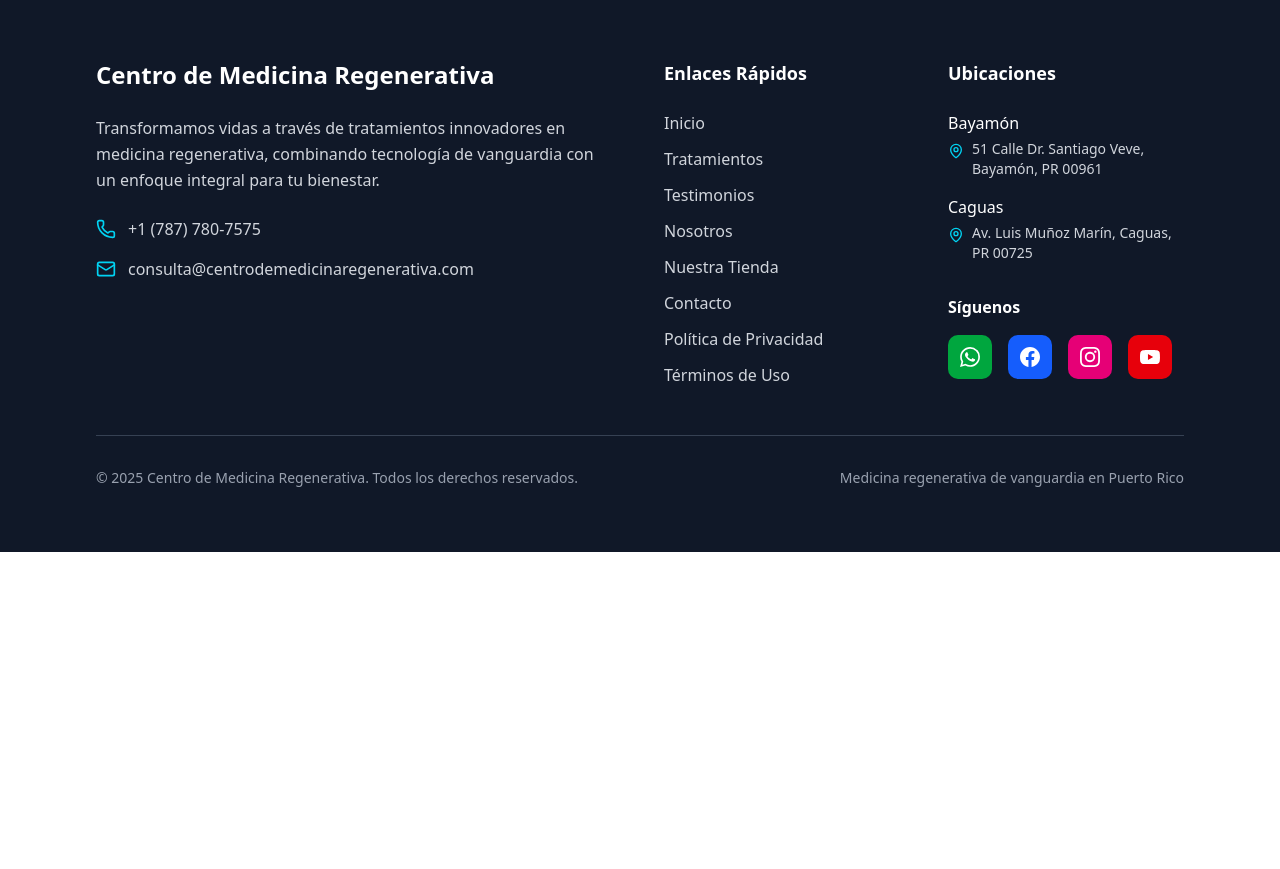
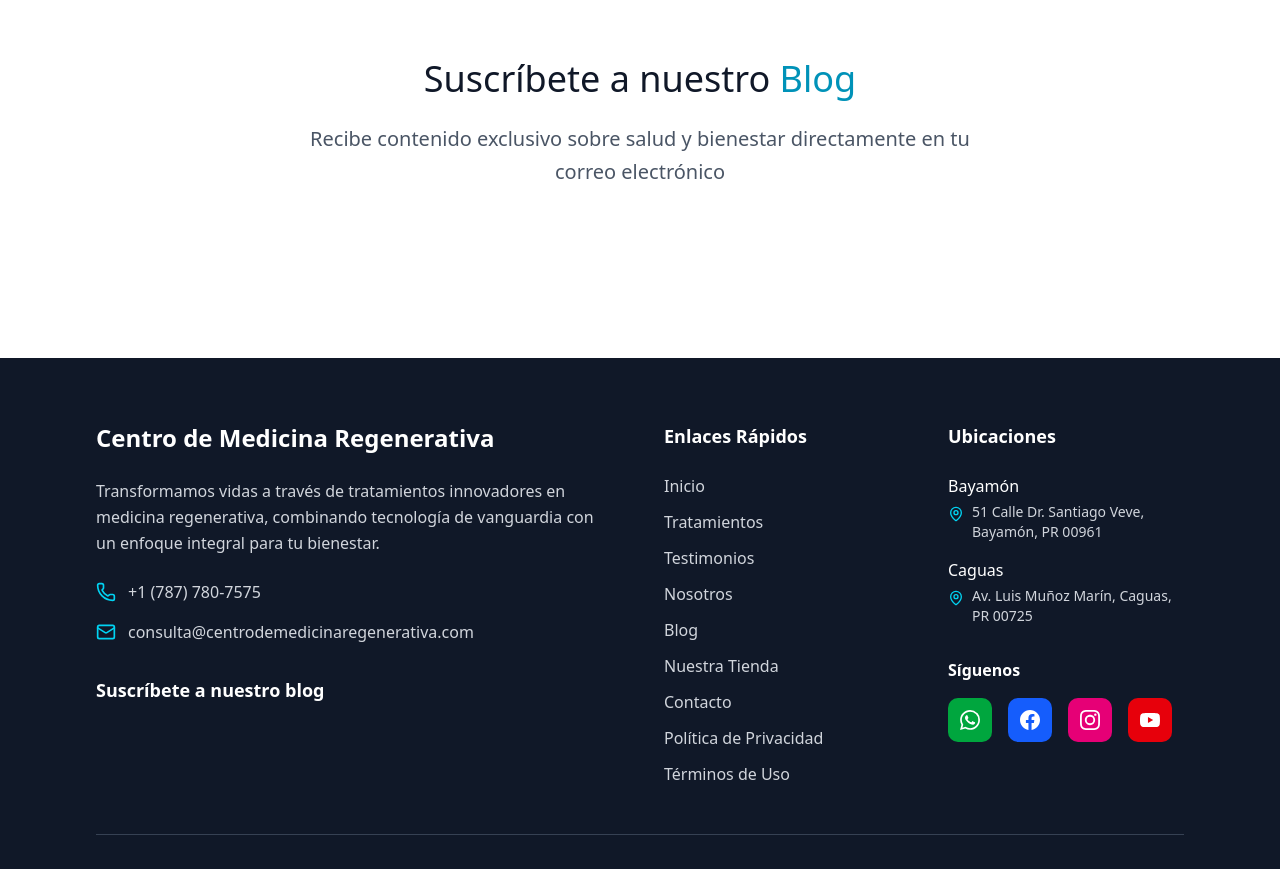
Before and after one commit to metadiego/centro-medicina-regenerativa, a Next.js app: page /contacto in a window 1280 px wide. Shown: the part 1920-2789 px from the top of the page. Before the commit the page ends 2472 px from the top, so only its background shows below. Built offline with nearby package versions, Linux system fonts and the light colour scheme.

Commit message:
Add blog to the page - the blog is managed in ghost but linked from the main page

```diff
--- a/app/contacto/page.tsx
+++ b/app/contacto/page.tsx
@@ -4,8 +4,37 @@ import Header from '@/components/Header';
 import Footer from '@/components/Footer';
 import { Mail, Phone, MapPin, ArrowLeft, Calendar } from 'lucide-react';
 import Link from 'next/link';
+import { useEffect, useRef } from 'react';
 
 export default function ContactoPage() {
+  const newsletterRef = useRef<HTMLDivElement>(null);
+
+  useEffect(() => {
+    const loadGhostSignupForm = () => {
+      // Check if form is already loaded in this container
+      if (newsletterRef.current && newsletterRef.current.children.length > 0) {
+        return;
+      }
+
+      // Create the Ghost signup form script
+      const script = document.createElement('script');
+      script.src = 'https://cdn.jsdelivr.net/ghost/signup-form@~0.2/umd/signup-form.min.js';
+      script.setAttribute('data-button-color', '#01b3d1');
+      script.setAttribute('data-button-text-color', '#FFFFFF');
+      script.setAttribute('data-site', 'https://blog.centrodemedicinaregenerativa.com/');
+      script.setAttribute('data-locale', 'es');
+      script.async = true;
+
+      // Append to the newsletter container
+      if (newsletterRef.current) {
+        newsletterRef.current.appendChild(script);
+      }
+    };
+
+    // Add a small delay to ensure proper loading
+    const timer = setTimeout(loadGhostSignupForm, 100);
+    return () => clearTimeout(timer);
+  }, []);
 
   return (
     <div className="min-h-screen" style={{backgroundColor: 'rgb(247,247,247)'}}>
@@ -193,6 +222,31 @@ export default function ContactoPage() {
             </div>
           </div>
         </section>
+
+        {/* Newsletter Subscription */}
+        <section className="py-16 bg-white">
+          <div className="container mx-auto px-4 sm:px-6 lg:px-8 max-w-6xl">
+            <div className="text-center">
+              <h2 className="text-3xl md:text-4xl font-light text-gray-900 mb-6">
+                Suscríbete a nuestro <span className="font-medium text-cyan-600">Blog</span>
+              </h2>
+              <p className="text-xl text-gray-600 max-w-2xl mx-auto leading-relaxed font-light mb-12">
+                Recibe contenido exclusivo sobre salud y bienestar directamente en tu correo electrónico
+              </p>
+              <div className="flex justify-center">
+                <div
+                  ref={newsletterRef}
+                  style={{
+                    minHeight: '58px',
+                    maxWidth: '440px',
+                    margin: '0',
+                    width: '100%'
+                  }}
+                />
+              </div>
+            </div>
+          </div>
+        </section>
       </main>
       <Footer />
     </div>
--- a/components/Contact.tsx
+++ b/components/Contact.tsx
@@ -1,8 +1,37 @@
 'use client';
 
 import { Mail, Phone, MapPin } from 'lucide-react';
+import { useEffect, useRef } from 'react';
 
 export default function Contact() {
+  const newsletterRef = useRef<HTMLDivElement>(null);
+
+  useEffect(() => {
+    const loadGhostSignupForm = () => {
+      // Check if form is already loaded in this container
+      if (newsletterRef.current && newsletterRef.current.children.length > 0) {
+        return;
+      }
+
+      // Create the Ghost signup form script
+      const script = document.createElement('script');
+      script.src = 'https://cdn.jsdelivr.net/ghost/signup-form@~0.2/umd/signup-form.min.js';
+      script.setAttribute('data-button-color', '#01b3d1');
+      script.setAttribute('data-button-text-color', '#FFFFFF');
+      script.setAttribute('data-site', 'https://blog.centrodemedicinaregenerativa.com/');
+      script.setAttribute('data-locale', 'es');
+      script.async = true;
+
+      // Append to the newsletter container
+      if (newsletterRef.current) {
+        newsletterRef.current.appendChild(script);
+      }
+    };
+
+    // Add a small delay to ensure proper loading
+    const timer = setTimeout(loadGhostSignupForm, 100);
+    return () => clearTimeout(timer);
+  }, []);
 
   return (
     <section id="contacto" className="py-24" style={{backgroundColor: 'rgb(247,247,247)'}}>
@@ -112,6 +141,27 @@ export default function Contact() {
           </div>
         </div>
 
+        {/* Newsletter Subscription */}
+        <div className="mt-16 pt-12 border-t border-gray-200">
+          <div className="text-center mb-8">
+            <h3 className="text-2xl font-light text-gray-900 mb-4">
+              Suscríbete a nuestro <span className="font-medium text-cyan-600">Blog</span>
+            </h3>
+            <p className="text-gray-600 mb-8">Recibe contenido exclusivo sobre salud y bienestar directamente en tu correo</p>
+            <div className="flex justify-center">
+              <div
+                ref={newsletterRef}
+                style={{
+                  minHeight: '58px',
+                  maxWidth: '440px',
+                  margin: '0',
+                  width: '100%'
+                }}
+              />
+            </div>
+          </div>
+        </div>
+
         {/* Social Media Section */}
         <div className="mt-16 pt-12 border-t border-gray-200">
           <div className="text-center mb-8">
--- a/components/Footer.tsx
+++ b/components/Footer.tsx
@@ -2,8 +2,38 @@
 
 import Link from 'next/link';
 import { Phone, Mail, MapPin } from 'lucide-react';
+import { useEffect, useRef } from 'react';
 
 export default function Footer() {
+  const newsletterRef = useRef<HTMLDivElement>(null);
+
+  useEffect(() => {
+    const loadGhostSignupForm = () => {
+      // Check if form is already loaded in this container
+      if (newsletterRef.current && newsletterRef.current.children.length > 0) {
+        return;
+      }
+
+      // Create the Ghost signup form script
+      const script = document.createElement('script');
+      script.src = 'https://cdn.jsdelivr.net/ghost/signup-form@~0.2/umd/signup-form.min.js';
+      script.setAttribute('data-button-color', '#01b3d1');
+      script.setAttribute('data-button-text-color', '#FFFFFF');
+      script.setAttribute('data-site', 'https://blog.centrodemedicinaregenerativa.com/');
+      script.setAttribute('data-locale', 'es');
+      script.async = true;
+
+      // Append to the newsletter container
+      if (newsletterRef.current) {
+        newsletterRef.current.appendChild(script);
+      }
+    };
+
+    // Add a small delay to ensure proper loading
+    const timer = setTimeout(loadGhostSignupForm, 100);
+    return () => clearTimeout(timer);
+  }, []);
+
   return (
     <footer className="bg-gray-900 text-white">
       <div className="container mx-auto px-4 sm:px-6 lg:px-8 max-w-6xl py-16">
@@ -19,7 +49,7 @@ export default function Footer() {
             </p>
 
             {/* Contact Info */}
-            <div className="space-y-4">
+            <div className="space-y-4 mb-8">
               <div className="flex items-center space-x-3">
                 <Phone className="w-5 h-5 text-cyan-400" />
                 <div className="text-gray-300">
@@ -32,6 +62,20 @@ export default function Footer() {
                   consulta@centrodemedicinaregenerativa.com
                 </span>
               </div>
+            </div>
+
+            {/* Newsletter Subscription */}
+            <div>
+              <h4 className="text-lg font-semibold text-white mb-4">Suscríbete a nuestro blog</h4>
+              <div
+                ref={newsletterRef}
+                style={{
+                  minHeight: '58px',
+                  maxWidth: '440px',
+                  margin: '0',
+                  width: '100%'
+                }}
+              />
             </div>
           </div>
 
@@ -58,6 +102,11 @@ export default function Footer() {
                 <Link href="/nosotros" className="text-gray-300 hover:text-cyan-400 transition-colors duration-200">
                   Nosotros
                 </Link>
+              </li>
+              <li>
+                <a href="https://blog.centrodemedicinaregenerativa.com/" target="_blank" rel="noopener noreferrer" className="text-gray-300 hover:text-cyan-400 transition-colors duration-200">
+                  Blog
+                </a>
               </li>
               <li>
                 <Link href="https://www.tiendacmr.com" className="text-gray-300 hover:text-cyan-400 transition-colors duration-200">
--- a/components/Header.tsx
+++ b/components/Header.tsx
@@ -49,6 +49,14 @@ export default function Header() {
             >
               Nosotros
             </Link>
+            <a
+              href="https://blog.centrodemedicinaregenerativa.com/"
+              target="_blank"
+              rel="noopener noreferrer"
+              className="text-gray-700 hover:text-cyan-600 transition-colors duration-300 font-medium tracking-wide text-sm uppercase"
+            >
+              Blog
+            </a>
             <a
               href="https://tiendacmr.com/"
               target="_blank"
@@ -111,6 +119,15 @@ export default function Header() {
                 Nosotros
               </Link>
               <a
+                href="https://blog.centrodemedicinaregenerativa.com/"
+                target="_blank"
+                rel="noopener noreferrer"
+                onClick={() => setIsMenuOpen(false)}
+                className="block w-full text-left px-3 py-3 text-gray-700 hover:text-cyan-600 hover:bg-gray-50 rounded-lg transition-all duration-200 font-medium"
+              >
+                Blog
+              </a>
+              <a
                 href="https://tiendacmr.com/"
                 target="_blank"
                 rel="noopener noreferrer"
```
